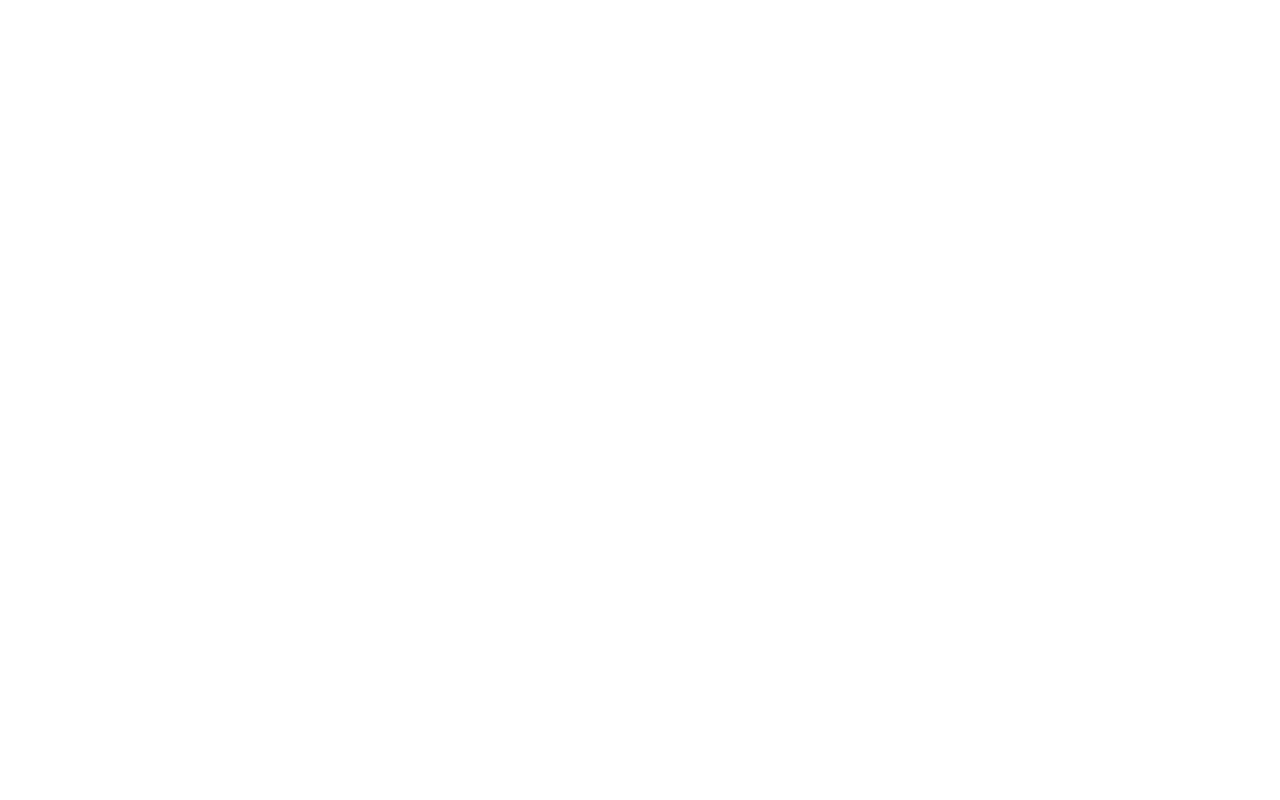
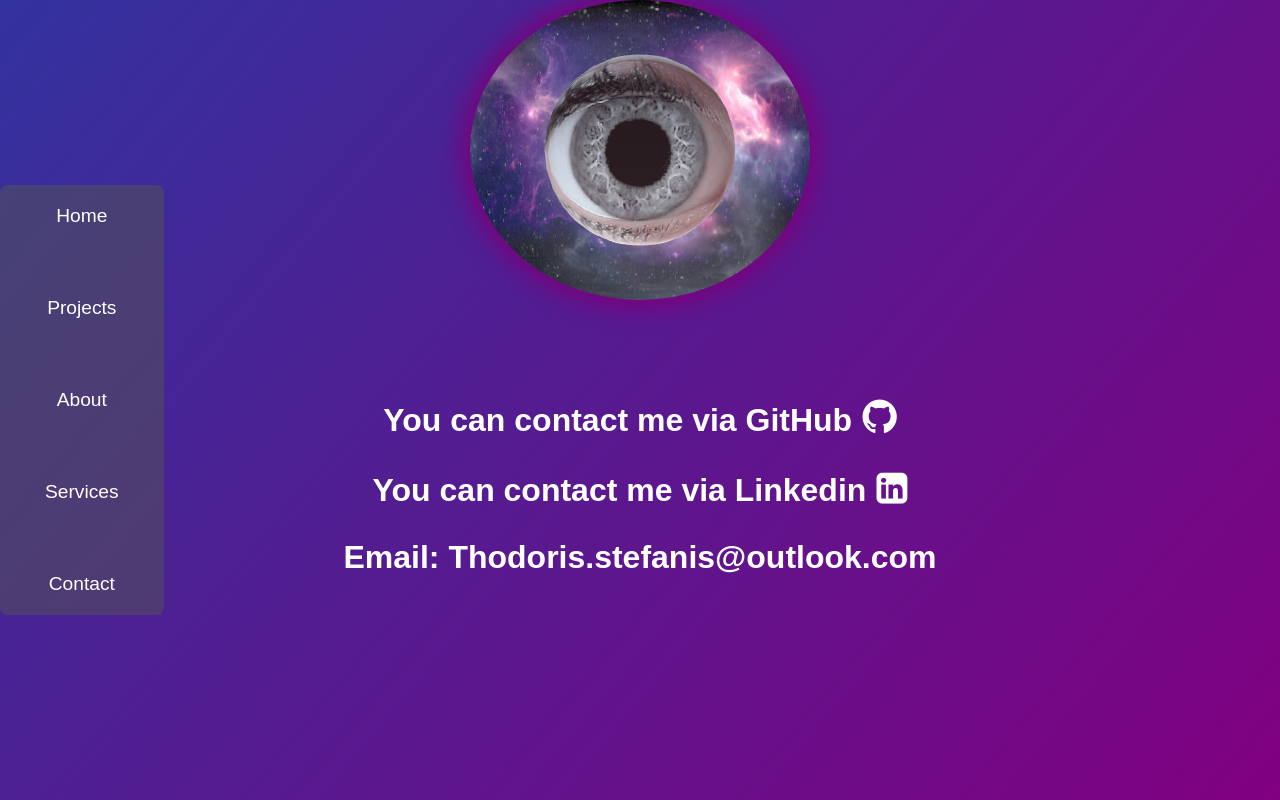
Before and after one commit to Thodorists/my-portofolio-2, a website: page contact.html in a window 1280 px wide. Drawn offline with nearby package versions, Linux system fonts and the light colour scheme.

Commit message:
added contact me with 3d object from three js with animations

```diff
--- a/contact.html
+++ b/contact.html
@@ -0,0 +1,59 @@
+<!DOCTYPE html>
+<html lang="en">
+<head>
+    <meta charset="UTF-8">
+    <meta name="viewport" content="width=device-width, initial-scale=1.0">
+    <title>contact me</title>
+    <link rel="stylesheet" href="css/general/portofolio.css">
+    <link rel="stylesheet" href="css/mobile/mobile+home.css">
+    <link rel="stylesheet" href="css/laptop/laptop+home.css">
+    <link rel="stylesheet" href="css/tablet/tablet+home.css">
+    <link rel="stylesheet" href="css/general/contact.css">
+    <link rel="stylesheet" href="https://cdnjs.cloudflare.com/ajax/libs/ionicons/2.0.1/css/ionicons.min.css">
+    <link rel="stylesheet" href="https://cdnjs.cloudflare.com/ajax/libs/font-awesome/4.7.0/css/font-awesome.min.css">
+</head>
+<body>
+    <canvas id="canvas"></canvas>
+
+    <section class="header">
+        <nav class="nav">
+            <ul>
+                <li><a id ="home" href="home.html" target="_self">Home</a></li>
+                <li><a id="Projects" href="#">Projects</a></li>
+                <li><a id="About" href="#">About</a></li>
+                <li><a id="Services" href="#">Services</a></li>
+                <li><a id="Contact" href="contact.html">Contact</a></li>
+            </ul>
+        </nav>
+    </section>
+
+    <div class="square">
+        <h1>You can contact me via GitHub<a href="https://github.com/Thodorists"><i class="fa fa-github" style="font-size:40px"></i></a></h1>
+        <h1>You can contact me via Linkedin<a href="https://www.linkedin.com/in/thodoris-stefanis"><i class="fa fa-linkedin-square" style="font-size:36px"></i></a></h1>
+        <h1>Email: Thodoris.stefanis@outlook.com</h1>
+    </div>
+
+    <nav class="memu">
+        <a href="#" class="open-btn"><i class="ion-navicon-round"></i></a>
+        <div class="offcanvas">
+            <a class="close" href="#">
+                <i class="ion-close-round"></i>
+            </a>
+            <ul>
+                <li><a class="selected" href="home.html" target="_self">Home</a></li>
+                <li><a class="selected" href="#">Projects</a></li>
+                <li><a class="selected" href="#">About</a></li>
+                <li><a class="selected" href="#">Services</a></li>
+                <li><a class="selected" href="contact.html">Contact</a></li>
+            </ul>
+        </div>
+    </nav>
+
+
+    <script src="/js/contact2.js"></script>
+    <script type="module" src="/js/contact.js"></script>
+
+    <script src="/js/mobilemenu.js"></script>
+    <script src="/js/mobile-animations.js"></script>
+</body>
+</html>
--- /dev/null
+++ b/css/general/contact.css
@@ -0,0 +1,71 @@
+html,body{
+    margin: 0;
+    padding: 0;
+    box-sizing: border-box;
+    display: flex;
+    flex-direction: column;
+    justify-content: center;
+    align-items: center;
+    height: 100%;
+    width: 100%;
+    background-image: linear-gradient(130deg, rgb(50, 50, 158), purple);
+}
+#canvas{
+    width: 340px;
+    height: 300px;
+    border-radius: 50%;
+    box-shadow: 1px 1px 30px purple, -1px -1px 30px rgb(117, 3, 117);
+    transition: all linear 2s;
+    animation-name: opacity;
+    animation-delay: 0s;
+    animation-duration: 5.5s;
+}
+@keyframes opacity {
+    0%{
+        opacity: 0;
+    }
+    25%{
+        opacity: 0;
+    }
+    50%{
+        opacity: 1;
+    }
+    75%{
+        opacity: 1;
+    }
+    100%{
+        opacity: 1;
+    }
+}
+.square{
+    width: 80%;
+    height: 60%;
+    margin-top: 1.5%;
+    display: flex;
+    flex-direction: column;
+    justify-content: center;
+    align-items: center;
+    text-align: center;
+    color: white;
+    padding-bottom: 9%;
+    animation-name: opacity;
+    animation-delay: 0s;
+    animation-duration: 3s;
+}
+.square h1{
+    margin-bottom: 3%;
+    width: 100%;
+}
+@media (max-width: 1024px) {
+    #canvas{
+        display: none;
+    }
+}
+@media (min-width: 1025px) {
+    a:hover{
+        color: rgb(255, 0, 255);
+    }
+    .fa{
+        margin-left: 1%;
+    }
+}
--- a/css/general/portofolio.css
+++ b/css/general/portofolio.css
@@ -18,9 +18,6 @@ body{
     .logo{
         color: rgb(250, 6, 250);
         font-size: 2.5rem;
-    }
-    .img{
-        border-radius: 6rem;
     }
     .header{
         background-color: rgba(83, 83, 83, 0.507);
--- /dev/null
+++ b/js/contact.js
@@ -0,0 +1,80 @@
+import * as THREE from '../node_modules/three/build/three.module.min.js';
+// import { GLTFLoader } from 'https://cdn.jsdelivr.net/npm/three@0.127/examples/jsm/loaders/GLTFLoader.js'
+
+function main(){
+    const canvas = document.querySelector('#canvas');
+
+    const fov = 50
+    let aspect = canvas.clientWidth / canvas.clientHeight
+    const near = 0.1
+    const far = 2000
+
+    const camera = new THREE.PerspectiveCamera(fov, aspect, near, far)
+
+    // const loader = new GLTFLoader()
+    const renderer = new THREE.WebGLRenderer({canvas, antialias: true, alpha: true})
+    renderer.setSize(canvas.clientWidth, canvas.clientHeight)
+    let scene = new THREE.Scene()
+    camera.position.set(0, 0, 3.5)
+
+    let texture = new THREE.TextureLoader().load('/Textures/eye3.png')
+    texture.wrapS = THREE.RepeatWrapping;
+    texture.wrapT = THREE.RepeatWrapping;
+    texture.repeat.set(1, 1);
+    const backgroundTexture = new THREE.TextureLoader().load('/images/space.jpg')
+    scene.background = backgroundTexture;
+
+    const SphereGeometry = new THREE.SphereGeometry()
+    const material = new THREE.MeshStandardMaterial({map : texture})
+    const eye = new THREE.Mesh(SphereGeometry, material)
+
+    const light = new THREE.HemisphereLight(0xb1becc, 0xffffff, 3)
+    const light2 = new THREE.PointLight( 0xffffff, 1.5, 2000 );
+    scene.add(light)
+
+    const textureLoader = new THREE.TextureLoader();
+
+    const textureFlare0 = textureLoader.load('/Textures/eye3.png');
+
+    scene.add(eye)
+    window.addEventListener('load', () => {
+        eye.rotation.set(0,-1.57,0)
+    });
+    function rotation(event){
+        let y = event.movementY * 0.01;
+        let x = event.movementX * 0.01;
+        eye.rotation.y += x;
+        eye.rotation.x += y;
+
+        if (eye.rotation.x >= 0.60) {
+            eye.rotation.x = 0.60;
+        } else if (eye.rotation.x <= 0.00) {
+            eye.rotation.x = 0.00;
+        }
+
+        if (eye.rotation.y <= -2.1) {
+            eye.rotation.y = -2.1;
+        } else if (eye.rotation.y >= -1.1) {
+            eye.rotation.y = -1.1;
+        }
+    }
+    document.addEventListener('mousemove', rotation);
+
+    function onWindowResize() {
+        aspect = canvas.clientWidth / canvas.clientHeight
+        camera.aspect = aspect
+        camera.updateProjectionMatrix()
+        renderer.setSize(canvas.clientWidth, canvas.clientHeight)
+    }
+
+    window.addEventListener('resize', onWindowResize, false)
+
+    onWindowResize();
+
+    function animate() {
+        requestAnimationFrame(animate)
+        renderer.render(scene, camera)
+    }
+    animate()
+}
+main()
--- /dev/null
+++ b/js/contact2.js
@@ -0,0 +1,18 @@
+const laptop = window.matchMedia("(min-width: 1025px)")
+
+if (laptop.matches){
+    window.onload = function() {
+        setTimeout(function(){
+            const header = document.querySelector('.header')
+            header.style.transition = '1s'
+            header.style.transform = 'translateX(0%)'
+        },1000)
+
+
+        setTimeout(function() {
+            const ulheader = document.querySelector('ul')
+            ulheader.style.transition = '1s'
+            ulheader.style.transform = 'translateX(0%)'
+          }, 1500)
+    }
+}
--- /dev/null
+++ b/package.json
@@ -0,0 +1,6 @@
+{
+  "dependencies": {
+    "gltf-loader": "^1.0.0",
+    "three": "^0.173.0"
+  }
+}
```
Also changed, not shown: home.html (+1 -0 lines), js/animations.js (+16 -16 lines), Textures/eye.png (added), Textures/eye2.png (added), Textures/eye3.jpg (added), Textures/eye3.png (added), Textures/sclera.jpg (added), images/space.jpg (added), 3 other files.
